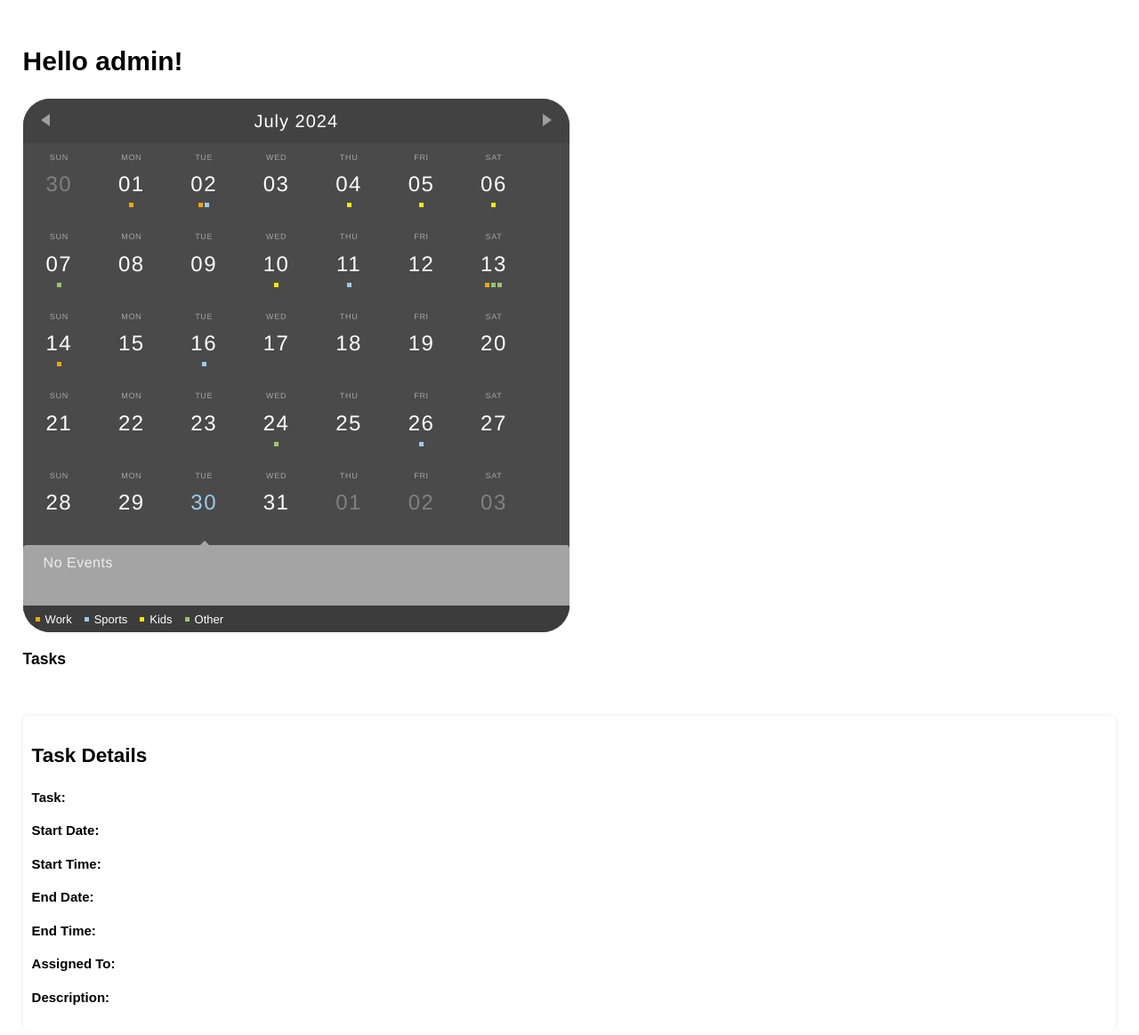
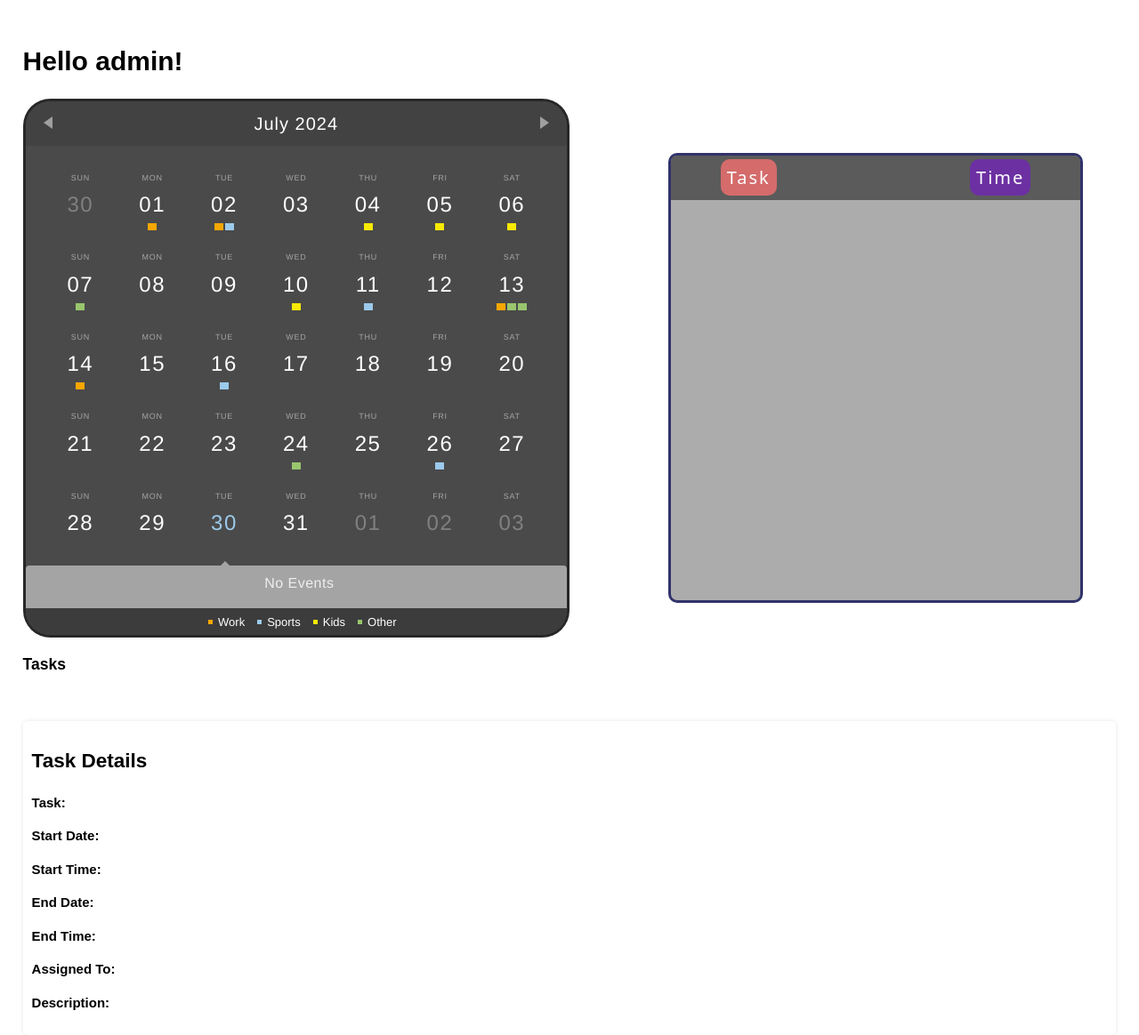
Before and after one commit to ShatakshiRanjan/JIOWebDesign, a Flask app: page /dashboard in a window 1280 px wide. Shown: the part 83-1247 px from the top of the page at 89% size. Before the commit the page ends 1213 px from the top, so only its background shows below. Run offline with Flask 3, Linux system fonts and the light colour scheme; the visitor is signed in with stand-in values (Sample User, id 1); data that the repository does not hold is empty; some libraries are stand-ins or nearby versions.

Commit message:
Noew Chongers

```diff
--- a/Flask/Static/calendar.js
+++ b/Flask/Static/calendar.js
@@ -144,6 +144,7 @@
       var events = createElement('div', 'day-events');
       this.drawEvents(day, events);
 
+
       outer.appendChild(name);
       outer.appendChild(number);
       outer.appendChild(events);
@@ -161,6 +162,7 @@
 
         todaysEvents.forEach(function(ev) {
           var evSpan = createElement('span', ev.color);
+          evSpan.setAttribute(`title`, ev.eventName);
           element.appendChild(evSpan);
         });
       }
@@ -258,7 +260,7 @@
 
       events.forEach(function(ev) {
         var div = createElement('div', 'event');
-        var square = createElement('div', 'event-category ' + ev.color);
+        var square = createElement('div', 'event-category ' + ev.color,);
         var span = createElement('span', '', ev.eventName);
 
         div.appendChild(square);
--- a/Flask/Static/style.css
+++ b/Flask/Static/style.css
@@ -468,6 +468,60 @@ main{
 
 /* Dashboard */
 
+#description_sec{
+    float:right;
+    width: 50%;
+}
+
+#description-bar{
+    border: 3px solid #1b1c5b;
+    background-color: rgba(164, 164, 164, 1);
+    width: 75%;
+    height: 500px;
+    margin: 0 auto;
+    margin-top: 10%;
+    margin-left: 18%;
+    border-radius: 10px;
+    position: relative;
+    opacity: 0.9;
+    z-index: 1;
+    font-family:system-ui, -apple-system, BlinkMacSystemFont, 'Segoe UI', Roboto, Oxygen, Ubuntu, Cantarell, 'Open Sans', 'Helvetica Neue', sans-serif;
+    font-size: 20px;
+    color: rgb(255, 255, 255);
+}
+
+#description-bar .header{
+    width: 100%;
+    background-color: #4A4A4A;
+    text-align: center;
+    padding: 0px;
+    margin: 0px;
+    border-top-left-radius: 6.5px;
+    border-top-right-radius: 6.5px;
+    font-size: 25px;
+    color: rgb(255, 255, 255);
+    position:relative;
+    z-index: -10;
+
+}
+
+#description-bar .header span{
+    padding: 7px;
+    margin: 10px;
+    border-radius: 10px;
+    text-align: center;
+    font-size: 20px;
+    background-color: #5d1a98;
+    color: rgb(255, 255, 255);
+    font-family:system-ui, -apple-system, BlinkMacSystemFont, 'Segoe UI', Roboto, Oxygen, Ubuntu, Cantarell, 'Open Sans', 'Helvetica Neue', sans-serif;
+    line-height: 50px;
+    font-weight: 400;
+    letter-spacing: 2px;
+
+}
+
+
+
 /* Calendar */
 #calendar_sec{
     float:left;
@@ -477,7 +531,7 @@ main{
     font-family: 'HelveticaNeue-UltraLight', 'Helvetica Neue UltraLight', 'Helvetica Neue', Arial, Helvetica, sans-serif;
     font-weight: 100;
     color: rgba(255, 255, 255, 1);
-    margin: 0;
+    /* margin: 0; */
     padding: 0;
     background: #4A4A4A;
     -webkit-touch-callout: none;
@@ -492,9 +546,12 @@ main{
     margin: 0 auto;
     height: 600px;
     overflow: hidden;
-    border-color: #008a1e;
+    display:block;
+    text-align: center;
     border-radius: 5%;
-    border-width: 10%;
+    border: 3px solid rgb(39, 39, 39); /* Add this line to add a border */
+    /* border-top: rgb(52,52,52) 7px solid;
+    border-left:rgb(52,52,52) 8px solid; */
 }
 
 .header {
@@ -545,6 +602,7 @@ main{
 .month.new {
     -webkit-animation: fadeIn 1s ease-out;
     opacity: 1;
+    margin-top: 20px;
 }
 
 .month.in.next {
@@ -627,8 +685,8 @@ main{
     display: inline-block;
     padding: 0;
     margin: 0;
-    width: 5px;
-    height: 5px;
+    width: 10px;
+    height: 8px;
     line-height: 5px;
     margin: 0 1px;
 }
--- a/Flask/Templates/dashboard.html
+++ b/Flask/Templates/dashboard.html
@@ -38,8 +38,22 @@
     <main>
         <div class="task-container">
             <h1>Hello {{ first_name }}!</h1>
-            <div id="calendar_sec">
-                <div id="calendar"></div>
+            <div id="main container">
+                <div id="calendar_sec">
+                    <div id="calendar"></div>
+                </div>
+                <div id="description_sec">
+                    <div id="description-bar">
+                        <div class="header">
+                            <div class="header-item" style = "float:left; margin-left: 10%">
+                                <span style = "background-color:#d15b5b;">Task</span>
+                            </div>
+                            <div class="header-item" style="float:right; margin-right: 10%">
+                                <span>Time</span>
+                            </div>
+                        </div>
+                    </div>
+                </div>
             </div>
             <div class="section">
                 <h3>Tasks</h3>
```
